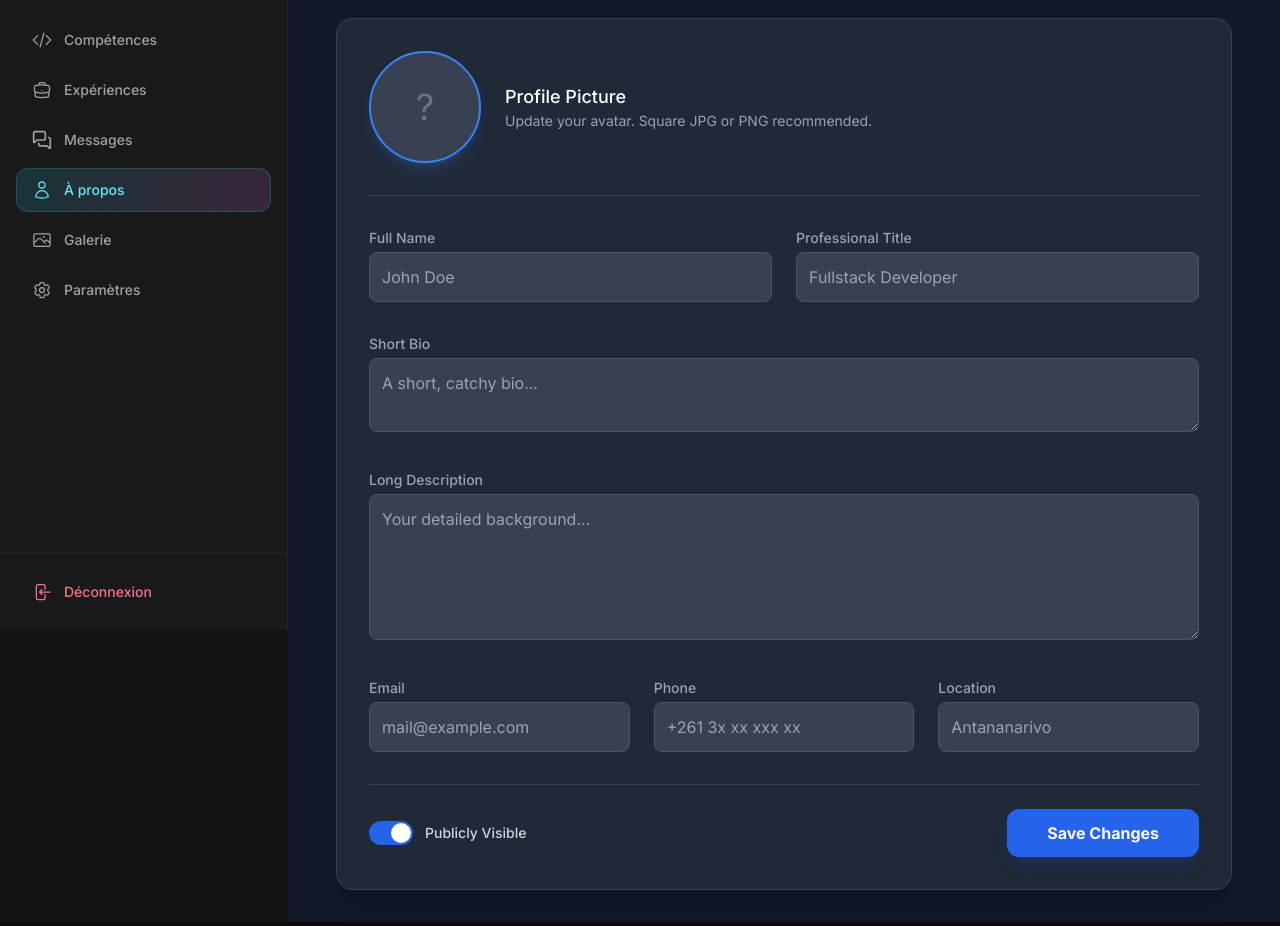
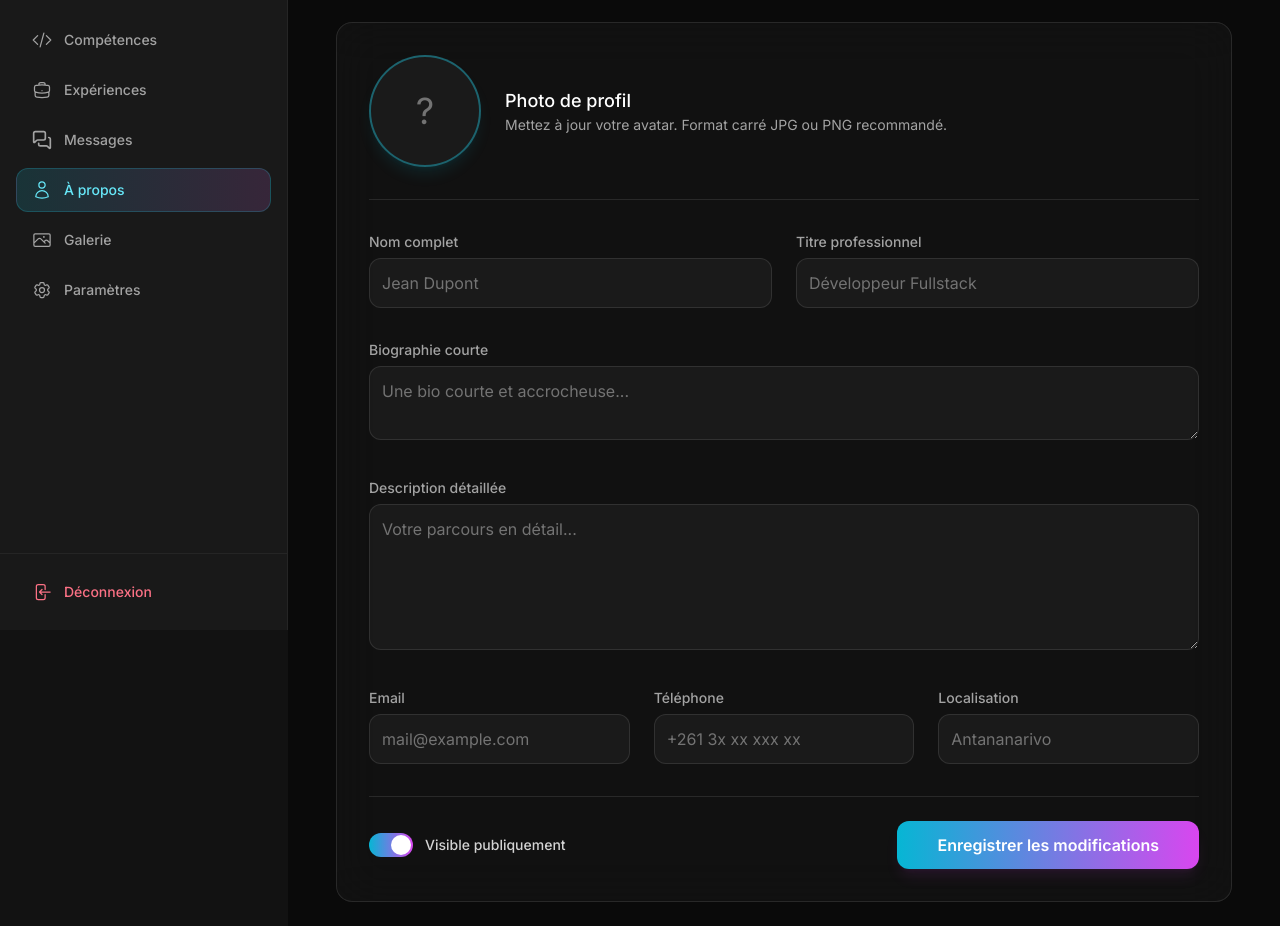
Before and after one commit to Manampitiana/PortfolioDevMan, a React (Vite) app in the folder frontend/: page /admin/about_me in a window 1280 px wide. Shown: the part 170-1096 px from the top of the page. Built offline with nearby package versions, Linux system fonts and the light colour scheme; no server answers; sample sign-in values are in the browser's storage; what @react-pdf/renderer would draw is missing.

Commit message:
modif aboutMe

```diff
--- a/frontend/src/pages/admin/AdminAboutMe.jsx
+++ b/frontend/src/pages/admin/AdminAboutMe.jsx
@@ -1,13 +1,22 @@
 import { useState, useEffect } from 'react';
-import axiosClient from '../../axios'; // Ataovy azo antoka fa marina ny path-nao
+import { motion } from 'framer-motion';
+import axiosClient from '../../axios';
 import toast from 'react-hot-toast';
 import { Loader } from 'lucide-react';
+
+const fadeUp = {
+  hidden: { opacity: 0, y: 24 },
+  visible: { opacity: 1, y: 0, transition: { duration: 0.5, ease: [0.22, 1, 0.36, 1] } },
+};
+
+const inputClasses = "w-full p-3 rounded-xl bg-white/[0.04] border border-white/10 text-white placeholder:text-neutral-500 focus:outline-none focus:ring-2 focus:ring-cyan-400/50 focus:border-transparent transition-all";
+const labelClasses = "block text-sm font-medium text-neutral-400 mb-1.5";
 
 export default function AdminAboutMe() {
   const [pdp, setPdp] = useState(null);
   const [preview, setPreview] = useState(null);
-  const [loading, setLoading] = useState(false);
-  const [fetching, setFetching] = useState(true); // Ho an'ny loading voalohany
+  const [saving, setSaving] = useState(false);
+  const [fetching, setFetching] = useState(true);
 
   const [form, setForm] = useState({
     full_name: '',
@@ -20,7 +29,6 @@ export default function AdminAboutMe() {
     is_active: true,
   });
 
-  // 1. FAKANA NY DATA REHEFA MISOKATRA NY PEJY
   useEffect(() => {
     const fetchData = async () => {
       try {
@@ -34,13 +42,13 @@ export default function AdminAboutMe() {
             email: data.email || '',
             phone: data.phone || '',
             location: data.location || '',
-            is_active: !!data.is_active, // Manova azy ho boolean
+            is_active: !!data.is_active,
           });
-          if (data.pdp) setPreview(data.pdp); // URL feno avy any amin'ny Controller
+          if (data.pdp) setPreview(data.pdp);
         }
       } catch (err) {
-        console.error("Error fetching data", err);
-        toast.error("Tsy azo ny mombamomba anao.");
+        console.error('Erreur lors de la récupération du profil :', err);
+        toast.error('Impossible de charger vos informations.');
       } finally {
         setFetching(false);
       }
@@ -66,142 +74,144 @@ export default function AdminAboutMe() {
 
   const handleSubmit = async (e) => {
     e.preventDefault();
-    setLoading(true);
+    setSaving(true);
 
     const formData = new FormData();
-    // Ampidirina ny fields rehetra
-    Object.keys(form).forEach((key) => {
-      formData.append(key, form[key]);
-    });
-
-    // Ampidirina ny sary raha misy vaovao
-    if (pdp) {
-      formData.append('pdp', pdp);
-    }
+    formData.append('full_name', form.full_name);
+    formData.append('title', form.title);
+    formData.append('short_bio', form.short_bio);
+    formData.append('description', form.description);
+    formData.append('email', form.email);
+    formData.append('phone', form.phone);
+    formData.append('location', form.location);
+    formData.append('is_active', form.is_active ? 1 : 0);
+    if (pdp) formData.append('pdp', pdp);
 
     try {
       const response = await axiosClient.post('/aboutmes', formData, {
         headers: { 'Content-Type': 'multipart/form-data' },
       });
-      toast.success(response.data.message || 'Profile updated successfully!');
+      toast.success(response.data.message || 'Profil mis à jour avec succès !');
     } catch (error) {
-      // console.log(error.response);
-      // console.log(error.response?.data);
-
       if (error.response?.status === 422) {
         Object.values(error.response.data.errors).forEach((messages) => {
           messages.forEach((msg) => toast.error(msg));
         });
       } else {
-        // console.log(error);
-        toast.error('Nisy olana nitranga.');
+        console.error('Erreur lors de la mise à jour du profil :', error);
+        toast.error('Une erreur est survenue.');
       }
-    }finally {
-      setLoading(false);
+    } finally {
+      setSaving(false);
     }
   };
 
-  const inputClass = "w-full p-3 rounded-lg bg-gray-700 border border-gray-600 text-white focus:ring-2 focus:ring-blue-500 focus:border-transparent outline-none transition-all duration-200";
-  const labelClass = "block text-sm font-medium text-gray-400 mb-1";
-
   if (fetching) {
     return (
-      <div className="flex items-center justify-center h-[80vh]">
-        <Loader className='w-16 h-16 animate-[spin_1.5s_linear_infinite]' />
+      <div className="flex items-center justify-center h-[80vh] bg-neutral-950">
+        <Loader className="w-10 h-10 text-cyan-300 animate-[spin_1.5s_linear_infinite]" />
       </div>
     );
   }
 
   return (
-    <div className="min-h-screen bg-gray-900 p-4 md:p-8">
+    <div className="min-h-screen bg-neutral-950 p-4 sm:p-6">
       <div className="max-w-4xl mx-auto">
-        <header className="mb-8">
-          <h1 className="text-3xl font-bold text-white">Edit Profile</h1>
-          <p className="text-gray-400">Manage your personal information and biography.</p>
-        </header>
+        <motion.header initial="hidden" animate="visible" variants={fadeUp} className="mb-8">
+          <h1 className="font-display text-3xl md:text-4xl font-semibold text-white mb-2">Modifier le profil</h1>
+          <p className="text-neutral-400">Gérez vos informations personnelles et votre biographie.</p>
+        </motion.header>
 
-        <form onSubmit={handleSubmit} className="bg-gray-800 rounded-2xl shadow-xl border border-gray-700">
-          <div className="p-6 md:p-8 space-y-8">
+        <motion.form
+          onSubmit={handleSubmit}
+          initial="hidden"
+          animate="visible"
+          variants={fadeUp}
+          transition={{ delay: 0.1 }}
+          className="bg-white/[0.03] border border-white/10 backdrop-blur-xl rounded-2xl"
+        >
+          <div className="p-5 sm:p-8 space-y-8">
 
             {/* SECTION: Profile Picture */}
-            <div className="flex flex-col md:flex-row items-center gap-6 pb-8 border-b border-gray-700">
-              <div className="relative group">
-                <div className="w-28 h-28 rounded-full bg-gray-700 flex items-center justify-center overflow-hidden border-2 border-blue-500 shadow-lg shadow-blue-500/20">
+            <div className="flex flex-col md:flex-row items-center gap-6 pb-8 border-b border-white/10">
+              <div className="relative group flex-shrink-0">
+                <div className="w-28 h-28 rounded-full bg-white/[0.04] flex items-center justify-center overflow-hidden border-2 border-cyan-400/40 shadow-lg shadow-cyan-500/10">
                   {preview ? (
-                    <img src={preview} alt="Preview" className="w-full h-full object-cover" />
+                    <img src={preview} alt="Aperçu" className="w-full h-full object-cover" />
                   ) : (
-                    <span className="text-gray-500 text-4xl">?</span>
+                    <span className="text-neutral-500 text-4xl">?</span>
                   )}
                 </div>
-                <label className="absolute inset-0 flex items-center justify-center bg-black/60 opacity-0 group-hover:opacity-100 cursor-pointer transition-all rounded-full text-xs text-white font-semibold">
-                  CHANGE PHOTO
+                <label className="absolute inset-0 flex items-center justify-center bg-black/60 opacity-0 group-hover:opacity-100 cursor-pointer transition-all rounded-full text-[11px] text-white font-semibold text-center px-2">
+                  CHANGER LA PHOTO
                   <input type="file" className="hidden" onChange={handleImageChange} accept="image/*" />
                 </label>
               </div>
               <div className="text-center md:text-left">
-                <h3 className="text-lg font-medium text-white">Profile Picture</h3>
-                <p className="text-sm text-gray-400">Update your avatar. Square JPG or PNG recommended.</p>
+                <h3 className="text-lg font-medium text-white">Photo de profil</h3>
+                <p className="text-sm text-neutral-400">Mettez à jour votre avatar. Format carré JPG ou PNG recommandé.</p>
               </div>
             </div>
 
             {/* SECTION: Personal Info */}
             <div className="grid grid-cols-1 md:grid-cols-2 gap-6">
               <div>
-                <label className={labelClass}>Full Name</label>
-                <input name="full_name" value={form.full_name} onChange={handleInputChange} className={inputClass} placeholder="John Doe" required />
+                <label htmlFor="full_name" className={labelClasses}>Nom complet</label>
+                <input id="full_name" name="full_name" value={form.full_name} onChange={handleInputChange} className={inputClasses} placeholder="Jean Dupont" required />
               </div>
               <div>
-                <label className={labelClass}>Professional Title</label>
-                <input name="title" value={form.title} onChange={handleInputChange} className={inputClass} placeholder="Fullstack Developer" required />
+                <label htmlFor="title" className={labelClasses}>Titre professionnel</label>
+                <input id="title" name="title" value={form.title} onChange={handleInputChange} className={inputClasses} placeholder="Développeur Fullstack" required />
               </div>
             </div>
 
             <div>
-              <label className={labelClass}>Short Bio</label>
-              <textarea name="short_bio" value={form.short_bio} rows="2" onChange={handleInputChange} className={inputClass} placeholder="A short, catchy bio..." />
+              <label htmlFor="short_bio" className={labelClasses}>Biographie courte</label>
+              <textarea id="short_bio" name="short_bio" value={form.short_bio} rows="2" onChange={handleInputChange} className={inputClasses} placeholder="Une bio courte et accrocheuse..." />
             </div>
 
             <div>
-              <label className={labelClass}>Long Description</label>
-              <textarea name="description" value={form.description} rows="5" onChange={handleInputChange} className={inputClass} placeholder="Your detailed background..." />
+              <label htmlFor="description" className={labelClasses}>Description détaillée</label>
+              <textarea id="description" name="description" value={form.description} rows="5" onChange={handleInputChange} className={inputClasses} placeholder="Votre parcours en détail..." />
             </div>
 
             {/* SECTION: Contact Info */}
             <div className="grid grid-cols-1 md:grid-cols-3 gap-6">
               <div>
-                <label className={labelClass}>Email</label>
-                <input name="email" type="email" value={form.email} className={inputClass} placeholder="mail@example.com" onChange={handleInputChange} />
+                <label htmlFor="email" className={labelClasses}>Email</label>
+                <input id="email" name="email" type="email" value={form.email} className={inputClasses} placeholder="mail@example.com" onChange={handleInputChange} />
               </div>
               <div>
-                <label className={labelClass}>Phone</label>
-                <input name="phone" value={form.phone} className={inputClass} placeholder="+261 3x xx xxx xx" onChange={handleInputChange} />
+                <label htmlFor="phone" className={labelClasses}>Téléphone</label>
+                <input id="phone" name="phone" value={form.phone} className={inputClasses} placeholder="+261 3x xx xxx xx" onChange={handleInputChange} />
               </div>
               <div>
-                <label className={labelClass}>Location</label>
-                <input name="location" value={form.location} className={inputClass} placeholder="Antananarivo" onChange={handleInputChange} />
+                <label htmlFor="location" className={labelClasses}>Localisation</label>
+                <input id="location" name="location" value={form.location} className={inputClasses} placeholder="Antananarivo" onChange={handleInputChange} />
               </div>
             </div>
 
             {/* SECTION: Visibility & Save */}
-            <div className="flex flex-col md:flex-row items-center justify-between pt-6 border-t border-gray-700 gap-4">
+            <div className="flex flex-col md:flex-row items-center justify-between pt-6 border-t border-white/10 gap-4">
               <label className="flex items-center gap-3 cursor-pointer group">
                 <div className="relative">
                   <input type="checkbox" name="is_active" checked={form.is_active} onChange={handleInputChange} className="sr-only peer" />
-                  <div className="w-11 h-6 bg-gray-600 rounded-full peer peer-checked:bg-blue-600 peer-checked:after:translate-x-full after:content-[''] after:absolute after:top-[2px] after:left-[2px] after:bg-white after:rounded-full after:h-5 after:w-5 after:transition-all"></div>
+                  <div className="w-11 h-6 bg-white/10 rounded-full peer peer-checked:bg-gradient-to-r peer-checked:from-cyan-500 peer-checked:to-fuchsia-500 peer-checked:after:translate-x-full after:content-[''] after:absolute after:top-[2px] after:left-[2px] after:bg-white after:rounded-full after:h-5 after:w-5 after:transition-all" />
                 </div>
-                <span className="text-sm font-medium text-gray-300 group-hover:text-white transition-colors">Publicly Visible</span>
+                <span className="text-sm font-medium text-neutral-300 group-hover:text-white transition-colors">Visible publiquement</span>
               </label>
 
               <button
                 type="submit"
-                disabled={loading}
-                className="w-full md:w-auto px-10 py-3 bg-blue-600 hover:bg-blue-700 text-white font-bold rounded-xl shadow-lg shadow-blue-900/40 transition-all active:scale-95 disabled:bg-gray-600"
+                disabled={saving}
+                className="w-full md:w-auto px-10 py-3 bg-gradient-to-r from-cyan-500 to-fuchsia-500 text-white font-semibold rounded-xl shadow-lg shadow-fuchsia-500/10 hover:shadow-fuchsia-500/20 hover:opacity-95 transition-all active:scale-95 disabled:opacity-50 disabled:cursor-not-allowed flex items-center justify-center gap-2"
               >
-                {loading ? 'Saving Changes...' : 'Save Changes'}
+                {saving && <Loader className="w-4 h-4 animate-[spin_1.5s_linear_infinite]" />}
+                {saving ? 'Enregistrement...' : 'Enregistrer les modifications'}
               </button>
             </div>
           </div>
-        </form>
+        </motion.form>
       </div>
     </div>
   );
```
